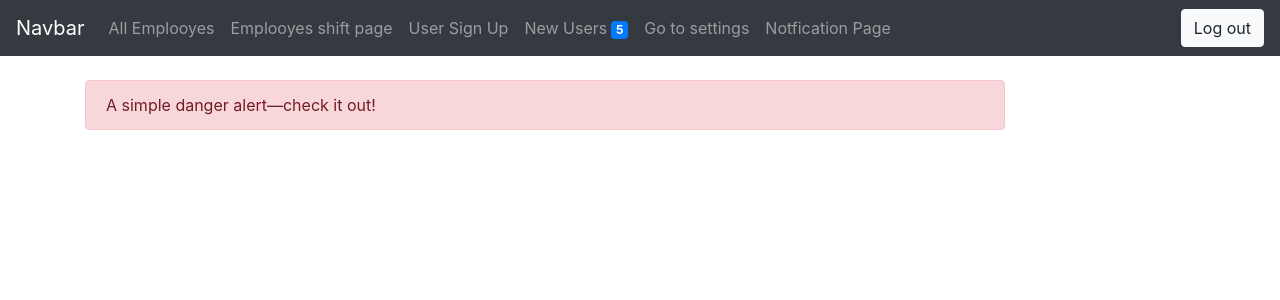
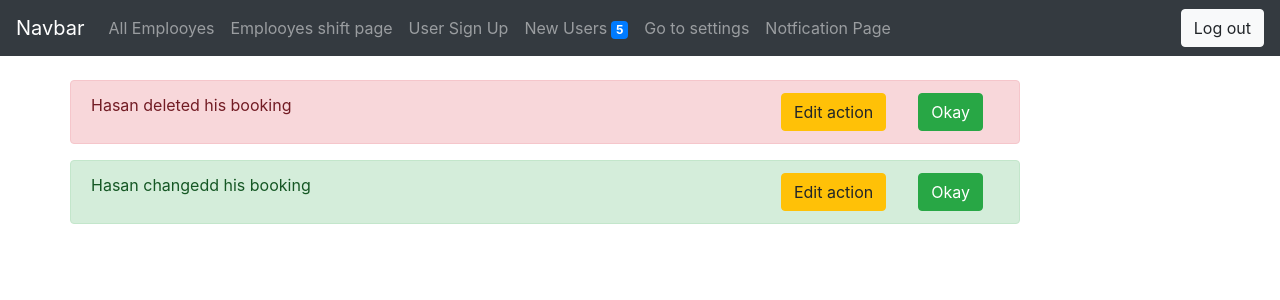
Before and after one commit to bashiroglu/developing-front-employeesmanagerapp, a React (Create React App) app: page /notfication-page in a window 1280 px wide. Shown: the top 300 px of the page. Built offline with nearby package versions, Linux system fonts and the light colour scheme.

Commit message:
notfication alert added

```diff
--- /dev/null
+++ b/src/components/notficationalert/NotficationAlert.jsx
@@ -0,0 +1,21 @@
+import React, { Component } from 'react';
+
+export class NotficationAlert extends Component {
+  render() {
+    const { who, message, what } = this.props.notfication;
+    const alertType = what === 'delete' ? 'danger' : 'success';
+    return (
+      <div>
+        <div className={`alert row alert-${alertType}`} role="alert">
+          {`${who} ${what}d ${message}`}
+          <div className=" ml-auto">
+            <button className="btn btn-warning mx-3">Edit action</button>
+            <button className="btn btn-success mx-3">Okay</button>
+          </div>
+        </div>
+      </div>
+    );
+  }
+}
+
+export default NotficationAlert;
--- a/src/pages/notficationpage/NotficationPage.jsx
+++ b/src/pages/notficationpage/NotficationPage.jsx
@@ -1,24 +1,32 @@
 import React, { Component } from 'react';
+import NotficationAlert from '../../components/notficationalert/NotficationAlert';
 
 export class NotficationPage extends Component {
   static defaultProps = {
     notfications: [
       {
         who: 'Hasan',
-        what: 'deleted',
+        what: 'delete',
+        message: 'his booking',
+        time: '1:7:2020'
+      },
+      {
+        who: 'Hasan',
+        what: 'changed',
         message: 'his booking',
         time: '1:7:2020'
       }
     ]
   };
   render() {
+    const { notfications } = this.props;
     return (
       <div className="container mt-4">
         <div className="row">
           <div className="col-md-10">
-            <div class="alert alert-danger" role="alert">
-              A simple danger alert—check it out!
-            </div>
+            {notfications.map(notfication => (
+              <NotficationAlert notfication={notfication} />
+            ))}
           </div>
         </div>
       </div>
```
